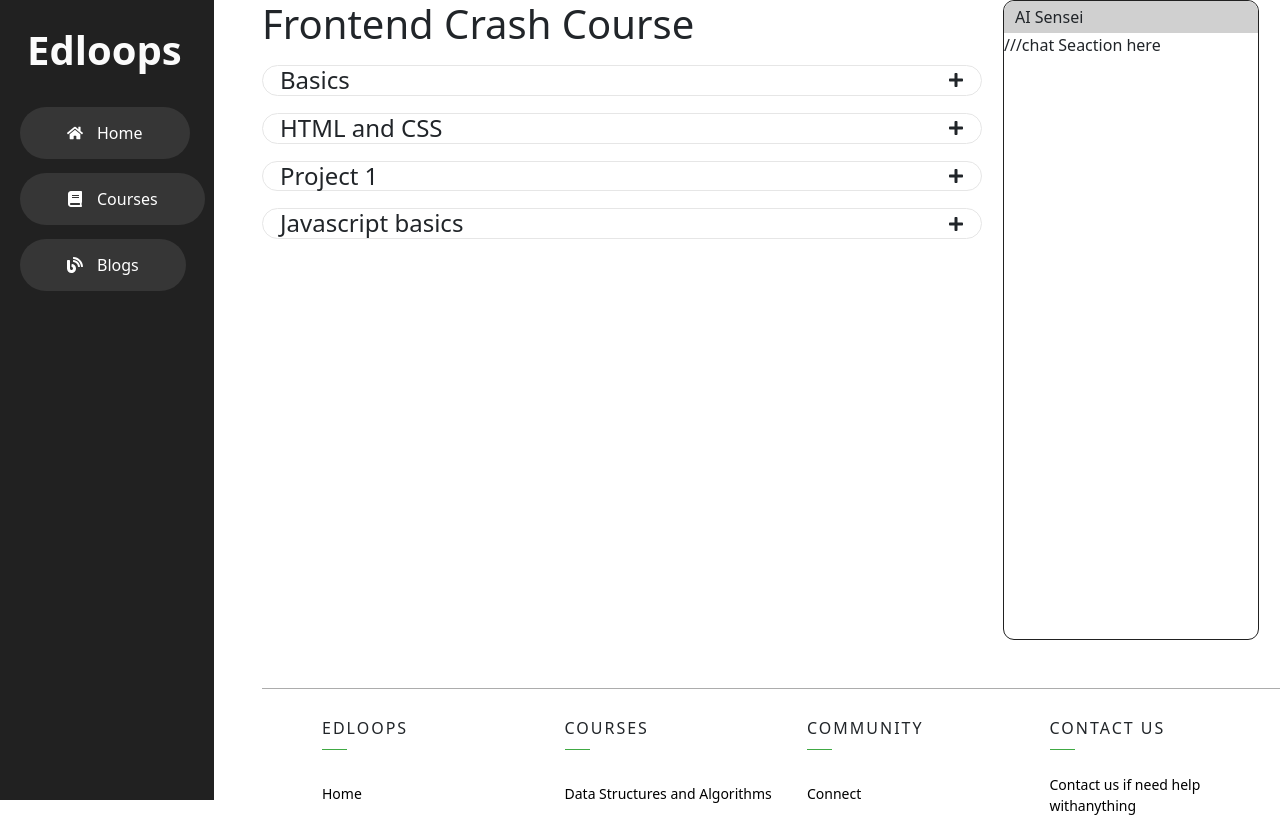
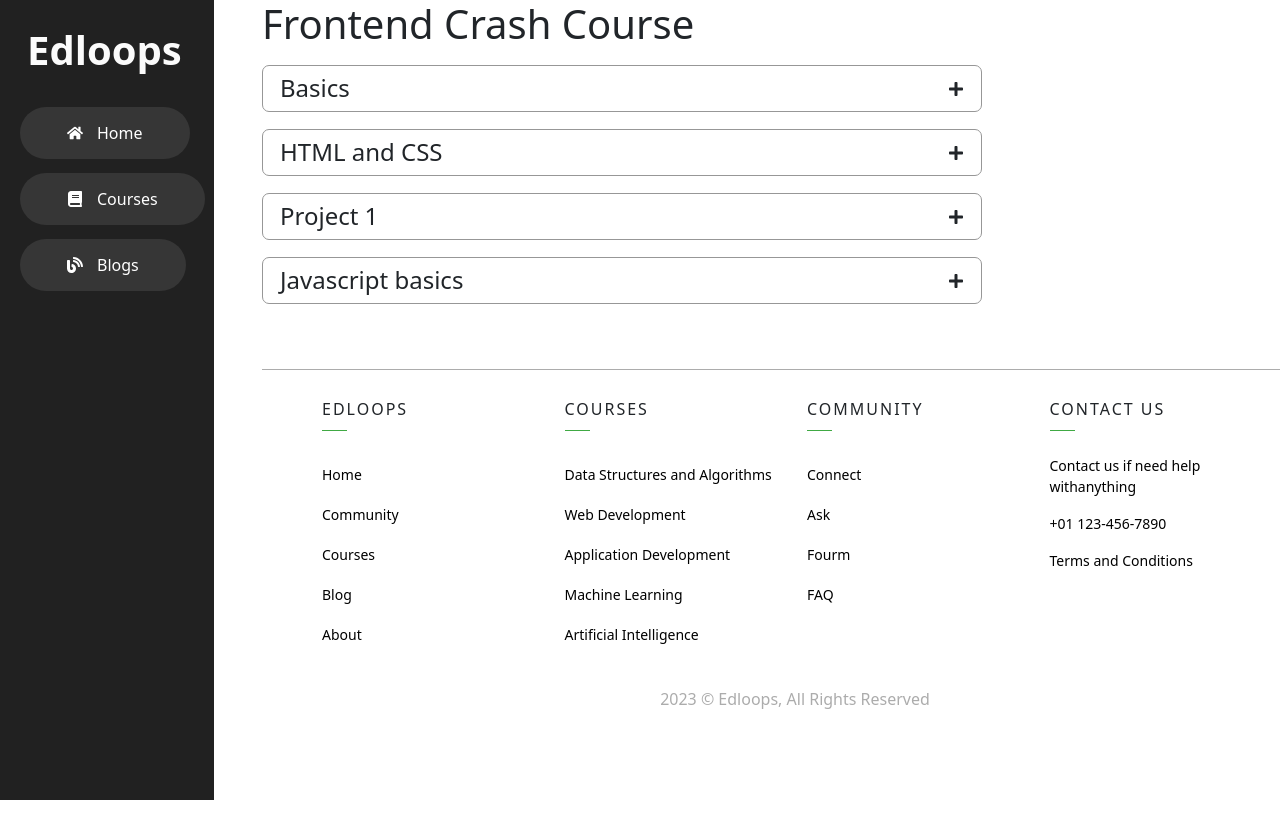
Before and after one commit to SatyanarayanPrashar/Edloops_web, a Next.js app: page /curriculum in a window 1280 px wide. Shown: the top 817 px of the page. Built offline with nearby package versions, Linux system fonts and the light colour scheme; what next-redux-wrapper would draw is missing.

Commit message:
css of course upddated

```diff
--- a/src/Components/PageLoader/index.tsx
+++ b/src/Components/PageLoader/index.tsx
@@ -8,7 +8,7 @@ const index = () => {
         < ThreeDots
           height="80"
           width="80"
-          ariaLabel="hashloader"
+          ariaLabel="threedots"
           color="#fff"
           // backgroundColor="#40a944"
         />
--- a/src/pages/blogContent/[id]/index.tsx
+++ b/src/pages/blogContent/[id]/index.tsx
@@ -75,7 +75,7 @@ const index = () => {
                 <div
                   className="mt-4 blog_content"
                   dangerouslySetInnerHTML={{
-                    __html: get(blogContent, "content", ""),
+                    __html: get(blogContent, "content", "")
                   }}
                 />
               </div>
--- a/src/pages/curriculum/index.tsx
+++ b/src/pages/curriculum/index.tsx
@@ -225,7 +225,7 @@ const index = () => {
             </div>
           </div>
 
-          <ChatBox />
+          {/* <ChatBox /> */}
         </div>
       </AuthLayout>
     </>
--- a/src/styles/courses.scss
+++ b/src/styles/courses.scss
@@ -22,8 +22,9 @@ h1 {
   align-items: center;
   justify-content: space-between;
   background-color: $default;
-  border: solid 1px rgb(230, 230, 230);
-  border-radius: 16px;
+  border: solid 1px rgb(151, 151, 151);
+  border-radius: 7px;
+  height: 47px;
   /* overflow: hidden; */
   /* width: 730px; */
   padding: 0px 17px;
@@ -36,6 +37,7 @@ h1 {
 .belowTitle {
   justify-content: space-between;
   width: 45rem;
+  // height: 400px;
 }
 
 .titleCards {
@@ -44,13 +46,13 @@ h1 {
 }
 
 .linkCard {
-  height: 120px;
+  // height: 120px;
   width: auto;
   border-bottom: $dark;
   display: flex;
   margin: 10px 10px;
   text-decoration: none;
-  /* background-color: red; */
+  // background-color: red;
   padding-bottom: 10px;
   border-bottom: solid 1px grey;
 }
```
